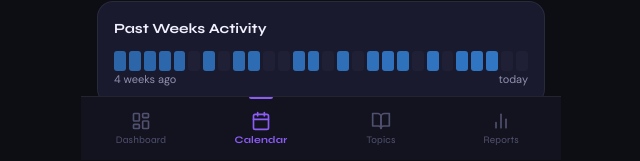
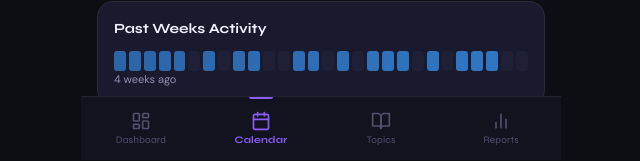
Before and after one commit to BenFrnklnAljd/DevTrack, a React (Vite) app: page / in a window 1280 px wide. Both pictures are taken after a click on the button "Calendar". Shown: the part 640-801 px from the top of the page, without its empty margins (319-959 px from the left). Built offline with nearby package versions, Linux system fonts and the light colour scheme; the HTML template or start-up script is replaced by a standard one; a web font is replaced by a local one.

Commit message:
Update Calendar.tsx

```diff
--- a/src/pages/Calendar.tsx
+++ b/src/pages/Calendar.tsx
@@ -214,7 +214,7 @@ export const CalendarPage: React.FC<CalendarProps> = ({ topics, sessions, onTogg
           </div>
           <div className="flex justify-between mt-1">
             <span className="text-xs text-muted">4 weeks ago</span>
-            <span className="text-xs text-muted">today</span>
+
           </div>
         </div>
       )}
```
